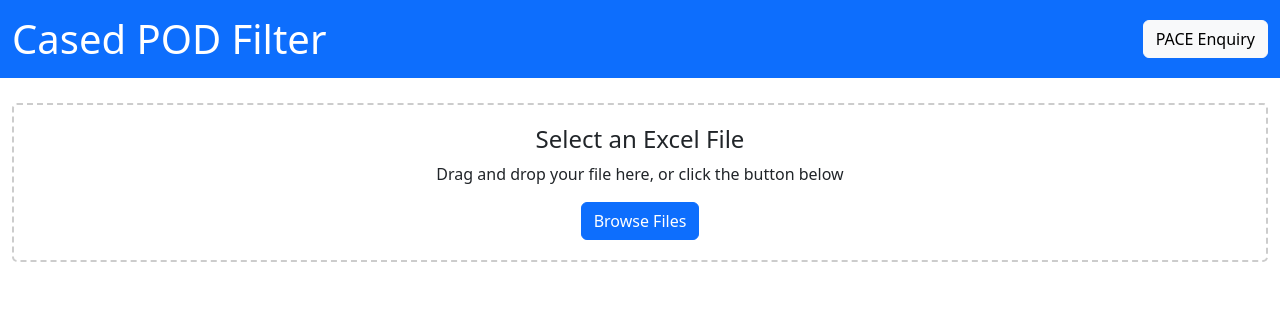
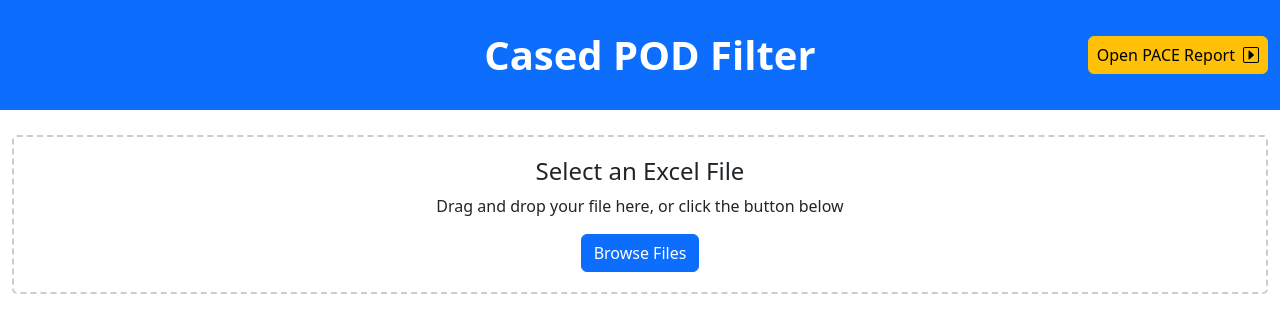
Before and after one commit to tjintranet/Cased-POD-Filter, a plain HTML site: page index.html in a window 1280 px wide. Drawn offline with nearby package versions, Linux system fonts and the light colour scheme.

Commit message:
Add files via upload

```diff
--- a/index.html
+++ b/index.html
@@ -6,8 +6,11 @@
     <title>Cased POD Filter</title>
     <!-- Bootstrap CSS -->
     <link href="https://cdn.jsdelivr.net/npm/bootstrap@5.3.0/dist/css/bootstrap.min.css" rel="stylesheet">
+    <link rel="stylesheet" href="https://cdn.jsdelivr.net/npm/bootstrap-icons@1.11.3/font/bootstrap-icons.min.css">
+
     <!-- DataTables CSS -->
     <link rel="stylesheet" href="https://cdn.jsdelivr.net/npm/datatables.net-bs5@1.13.4/css/dataTables.bootstrap5.min.css">
+
 
     <!-- Favicon -->
     <link rel="icon" type="image/png" sizes="32x32" href="favicon-32x32.png">
@@ -65,14 +68,18 @@
             margin: 0;
             font-weight: 500;
         }
+        .app-header h1{
+            font-size: 2.5rem;
+        }
     </style>
 </head>
 <body>
     <div class="app-header">
-        <div class="container">
-            <div class="d-flex justify-content-between align-items-center">
-                <h1 class="app-title">Cased POD Filter</h1>
-                <a href="http://192.168.10.251/epace/company:c001/inquiry/UserDefinedInquiry/view/5221?" target="_blank" class="btn btn-light">PACE Enquiry</a>
+        <div class="container-fluid py-3 bg-primary text-white">
+            <div class="d-flex align-items-center justify-content-between">
+                <div class="invisible" style="width: 200px">Spacer</div>
+                <h1 class="h3 mb-0 fw-bold text-center flex-grow-1">Cased POD Filter</h1>
+                <a href="http://192.168.10.251/epace/company:c001/inquiry/UserDefinedInquiry/view/5221?" class="btn btn-warning px-2 d-flex align-items-center" target="_blank">Open PACE Report<i class="bi bi-caret-right-square ms-2"></i></a>
             </div>
         </div>
     </div>
```
